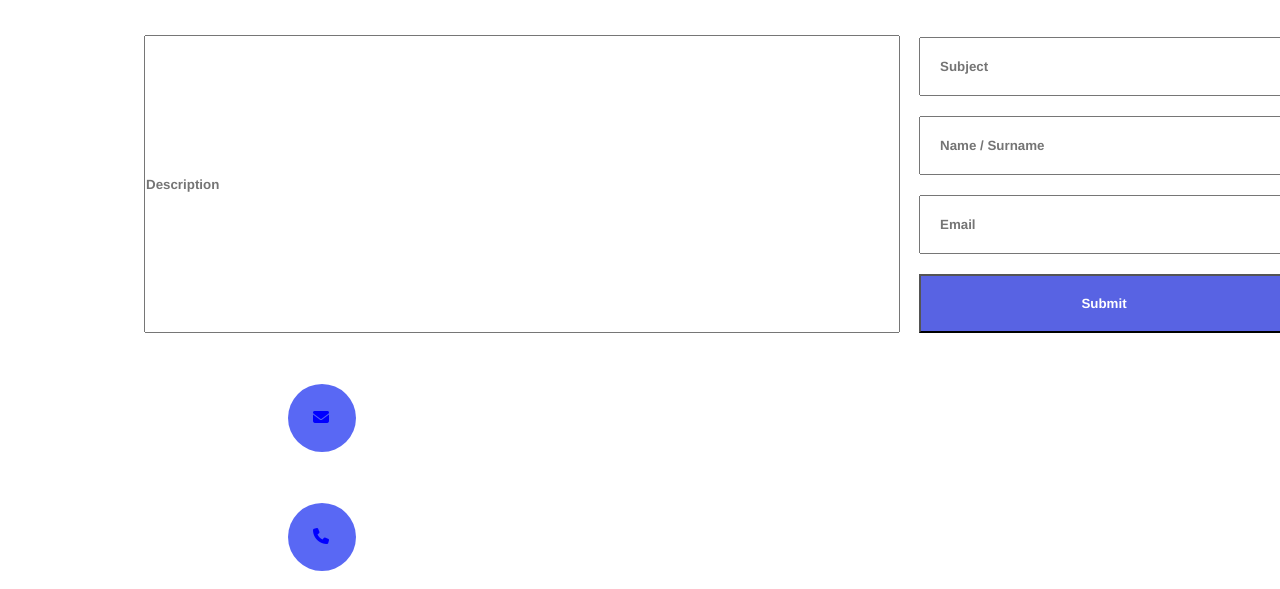
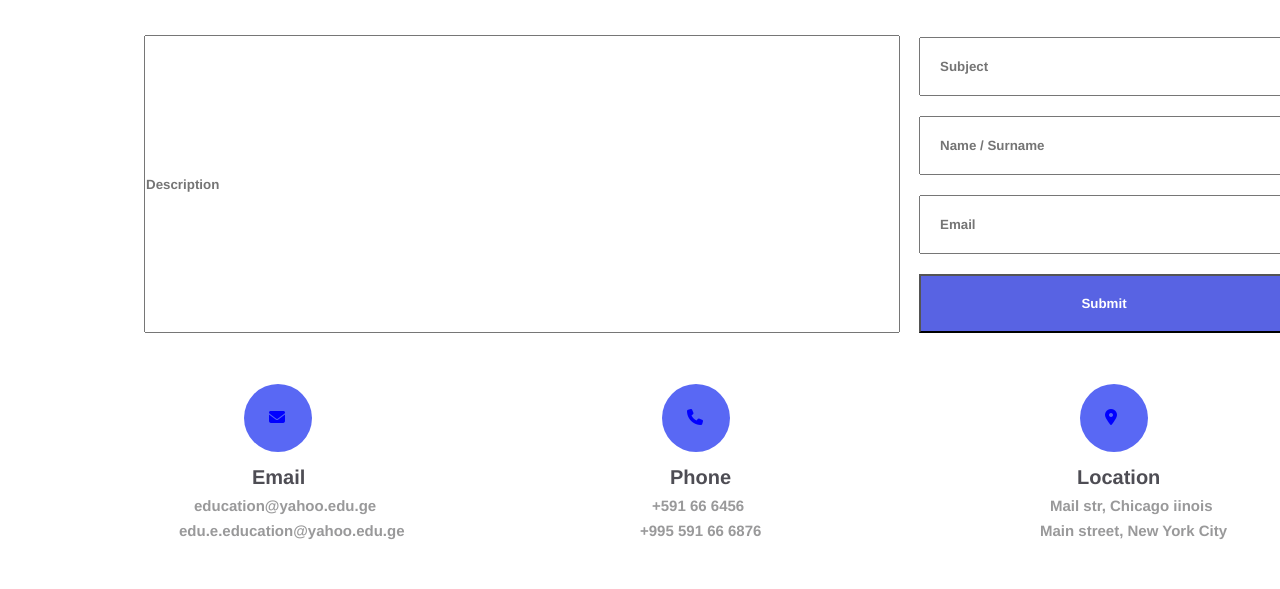
Before and after one commit to LukaChitashvili/LukaChitashvili11, a plain HTML site: page index.html in a window 1280 px wide. Shown: the part 211-800 px from the top of the page. Drawn offline with Linux system fonts and the light colour scheme.

Commit message:
add fontawesome

```diff
--- a/index.html
+++ b/index.html
@@ -31,11 +31,25 @@
         <input type="email" id="Email" name="Email" placeholder="Email" />
         <input type="submit" value="Submit" />
       </div>
-      <div class="box1">
-        <i class="fa-solid fa-envelope"></i>
-      </div>
-      <div class="box2">
-        <i class="fa-solid fa-phone"></i>
+      <div class="flex-container">
+        <div class="box1">
+          <i class="fa-solid fa-envelope"></i>
+          <h2 class="h2">Email</h2>
+          <h2>education@yahoo.edu.ge</h2>
+          <h2 class="h22">edu.e.education@yahoo.edu.ge</h2>
+        </div>
+        <div class="box2">
+          <i class="fa-solid fa-phone"></i>
+          <h2 class="h2">Phone</h2>
+          <h2 class="num">+591 66 6456</h2>
+          <h2 class="h222">+995 591 66 6876</h2>
+        </div>
+        <div class="box3">
+          <i class="fa-solid fa-location-dot"></i>
+          <h2 class="title">Location</h2>
+          <h2 class="mail">Mail str, Chicago iinois</h2>
+          <h2 class="h2222">Main street, New York City</h2>
+        </div>
       </div>
     </section>
   </body>
--- a/styles/style.css
+++ b/styles/style.css
@@ -76,13 +76,38 @@ input[type="submit"] {
   font-family: Helvetica, sans-serif;
 }
 
+.flex-container {
+  display: flex;
+}
+
 .box1 {
   margin-top: 51px;
-  margin-left: 144px;
+  margin-left: 100px;
   background-color: #5968f4;
   width: 68px;
   height: 68px;
   border-radius: 50%;
+  margin-right: 250px;
+}
+
+.box2 {
+  margin-top: 51px;
+  margin-left: 100px;
+  background-color: #5968f4;
+  width: 68px;
+  height: 68px;
+  border-radius: 50%;
+  margin-right: 250px;
+}
+
+.box3 {
+  margin-top: 51px;
+  margin-left: 100px;
+  background-color: #5968f4;
+  width: 68px;
+  height: 68px;
+  border-radius: 50%;
+  margin-right: 250px;
 }
 
 i {
@@ -91,11 +116,70 @@ i {
   color: blue;
 }
 
-.box2 {
-  margin-top: 51px;
-  margin-left: 144px;
-  background-color: #5968f4;
-  width: 68px;
-  height: 68px;
-  border-radius: 50%;
+.h2 {
+  font-family: Helvetica, sans-serif;
+  font-size: 20px;
+  font-weight: 700;
+  line-height: 23px;
+  letter-spacing: 0em;
+  text-align: left;
+  color: #4e4d54;
+  margin-left: 8px;
+  margin-top: 40px;
 }
+
+h2 {
+  margin-left: -50px;
+  font-family: Helvetica, sans-serif;
+  font-size: 15px;
+  font-weight: 700;
+  line-height: 17px;
+  letter-spacing: 0em;
+  text-align: left;
+  color: #99999a;
+  margin-top: 8px;
+}
+
+.h22 {
+  margin-left: -65px;
+  font-family: Helvetica, sans-serif;
+  font-size: 15px;
+  font-weight: 700;
+  line-height: 17px;
+  letter-spacing: 0em;
+  text-align: left;
+  color: #99999a;
+  margin-top: 8px;
+}
+
+.num {
+  margin-left: -10px;
+  width: 122px;
+}
+
+.h222 {
+  margin-left: -22px;
+  width: 122px;
+}
+
+.mail {
+  width: 163px;
+  margin-left: -30px;
+}
+
+.h2222 {
+  width: 200px;
+  margin-left: -40px;
+}
+
+.title {
+  font-family: Helvetica, sans-serif;
+  font-size: 20px;
+  font-weight: 700;
+  line-height: 23px;
+  letter-spacing: 0em;
+  text-align: left;
+  color: #4e4d54;
+  margin-left: -3px;
+  margin-top: 40px;
+}
```
